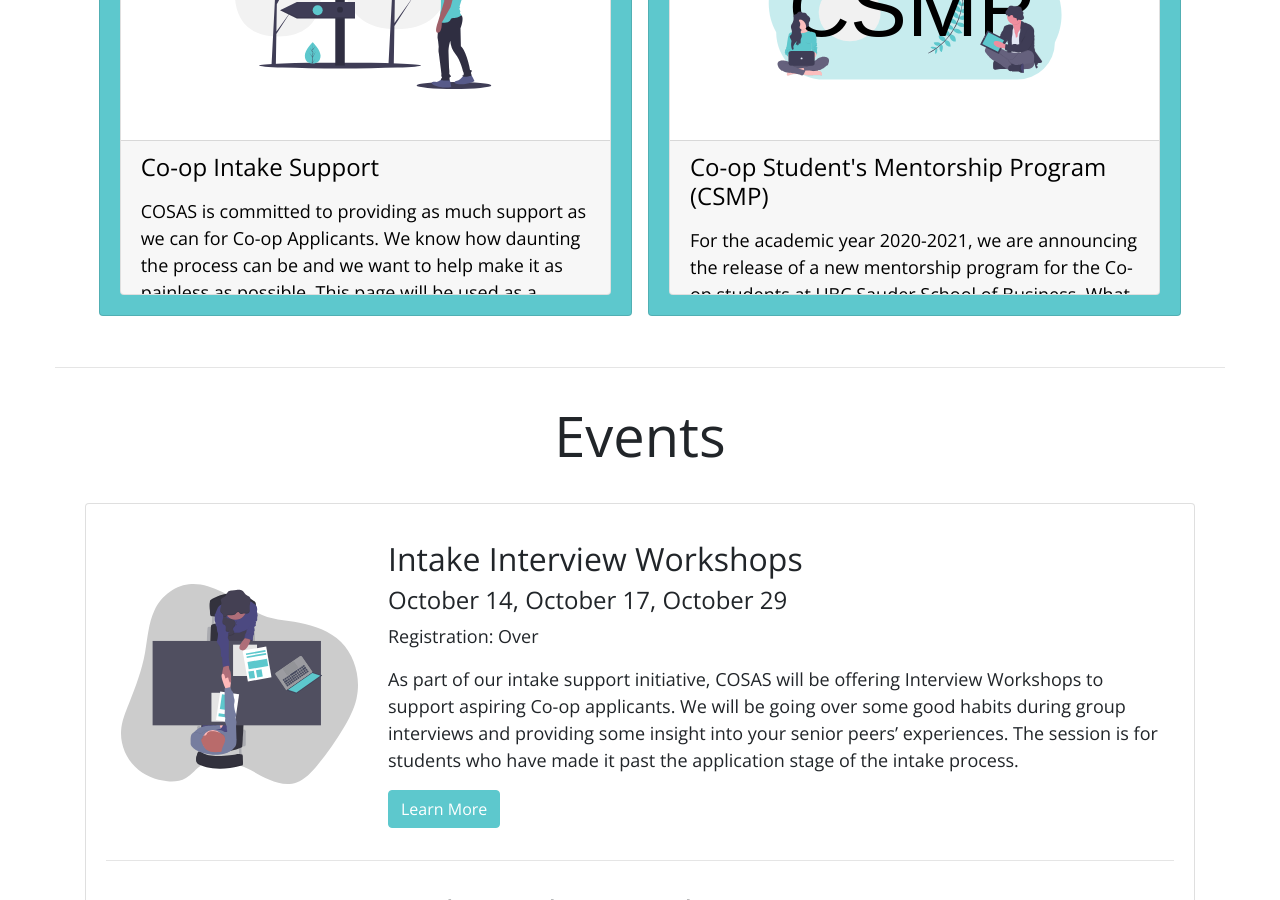
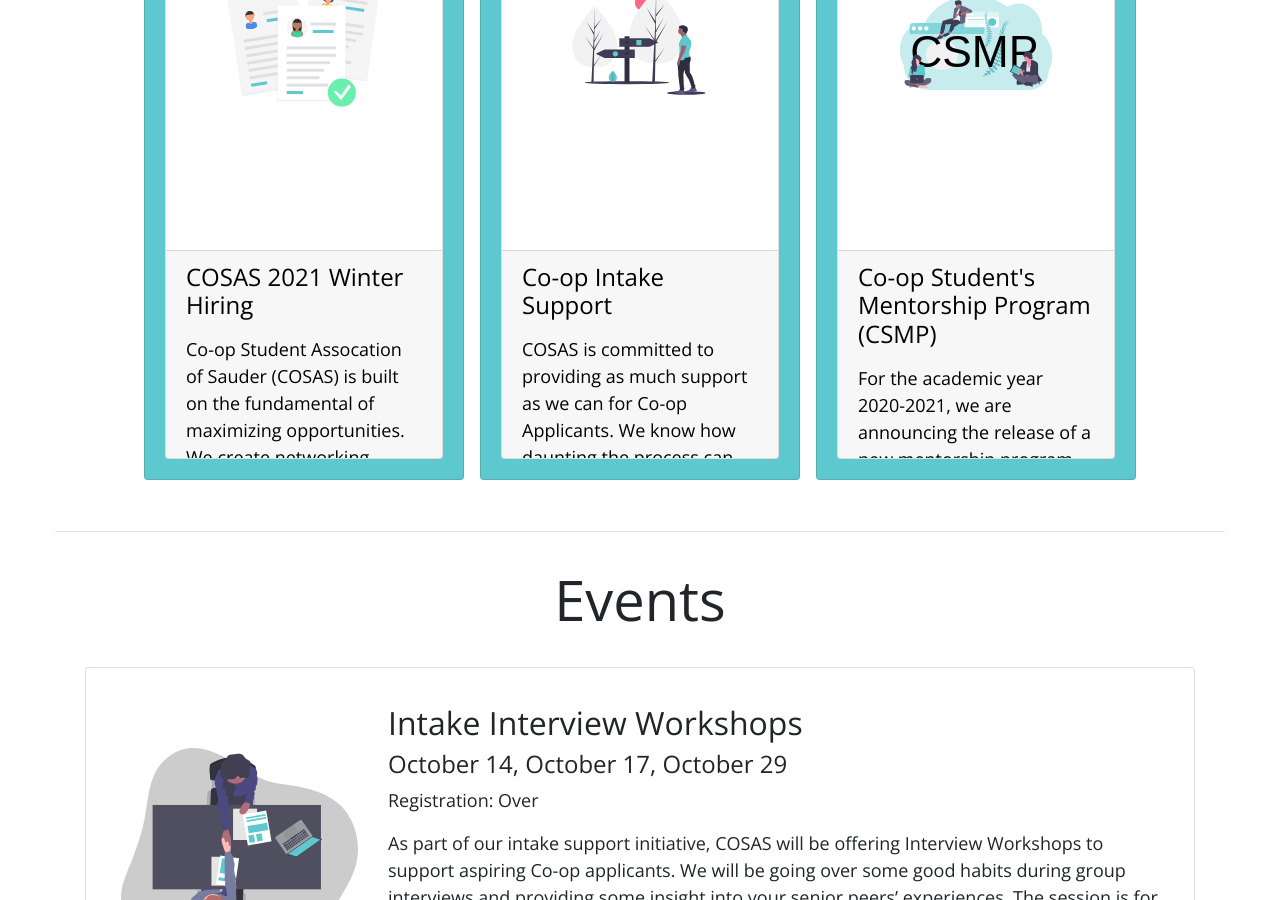
Before and after one commit to coopsauder/COSAS, a Jekyll site: the page built from index.html, in a window 1280 px wide and 900 px high, scrolled down 1841 px. Built offline with Jekyll 4.4.1, drawn with Linux system fonts in a browser that asks for light colours; nearby versions of some CDN libraries.

Commit message:
added the hiring package part of site

```diff
--- a/_includes/initiative.html
+++ b/_includes/initiative.html
@@ -2,7 +2,7 @@
     <p class="display-4 text-center section-header">Featured Initiatives</p>
     <div class="row h-100 justify-content-center">
         {% for initiative in site.initiatives %}
-        <div id="test" class="initiatives load-hidden card card-body bg-primary col-md-5 m-2">
+        <div id="test" class="initiatives load-hidden card card-body bg-primary col-md-3 m-2">
             <a href="{{ initiative.url }}" class="card h-100">
 
                 <img class="col-8 img-card-top mx-auto"
--- /dev/null
+++ b/_initiatives/hiring.md
@@ -0,0 +1,42 @@
+---
+layout: initiatives
+title: COSAS 2021 Winter Hiring
+image: hiring.svg
+---
+
+Co-op Student Assocation of Sauder (COSAS) is built on the fundamental of maximizing opportunities. We create networking opportunities and help forge connections between junior and senior co-op students. We give students the chance to listen and share their experience with the co-op program, work terms and life after graduation.
+
+If you are passionate about giving back to the Sauder Co-op community, we would love to hear from you!
+
+<img class="w-100 h-100" src='{{ site.baseurl }}/static_files/assets/images/hiring/team.jpg'/>
+
+* * *
+
+### Important Dates and Details
+
+Applications Open: **Friday December 18th, 2020**
+Applications Close: **Friday January 1st, 2021**
+Interviews Start: **Tuesday January 5th, 2021**
+Final Decision: ~January 10th, 2021
+
+Who can apply: Any Co-op student!
+
+* * *
+
+### Directions
+1. Send us your most recent resume with relevant experiences to **cosas.sauder@gmail.com**
+2. Complete the <ins>[application form at this url](https://forms.gle/LxrAJC6pYnwqa9az8)</ins>
+
+* * *
+
+### Open Positions
+
+###### COSAS Initiaitives
+<a class="mx-auto btn btn-primary text-dark" href="{{ site.baseurl }}/static_files/assets/other/COSAS Initiatives Coordinator.pdf">Click here for Initiatives Application Package</a>
+
+###### COSAS Marketing
+<a class="mx-auto btn btn-primary text-dark" href="{{ site.baseurl }}/static_files/assets/other/COSAS Marketing Associate.pdf">Click here for Marketing Application Package</a>
+
+
+###### COSAS Finance
+<a class="mx-auto btn btn-primary text-dark" href="{{ site.baseurl }}/static_files/assets/other/COSAS Finance Director.pdf">Click here for Finance Application Package</a>
```
Also changed, not shown: Gemfile.lock, static_files/assets/images/hiring/team.jpg (added), static_files/assets/svg/hiring.svg (added), 3 other files.
